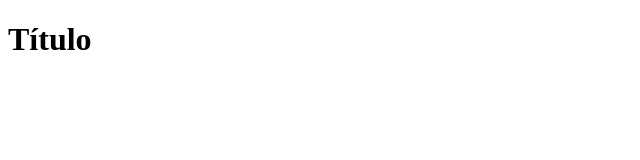
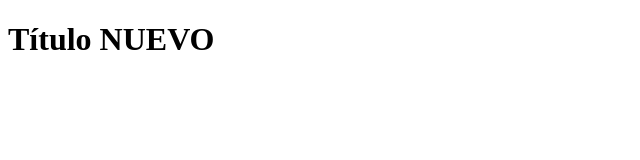
Before and after one commit to nazanazyta/proyectoGit, a plain HTML site: page index.html in a window 1280 px wide. Shown: the whole page, without its empty margins (0-640 px from the left). Drawn offline with Linux system fonts and the light colour scheme.

Commit message:
modifico titulo

```diff
--- a/index.html
+++ b/index.html
@@ -8,7 +8,7 @@
 </head>
 
 <body>
-    <h1>Título</h1>
+    <h1>Título NUEVO</h1>
 </body>
 
 </html>
```
